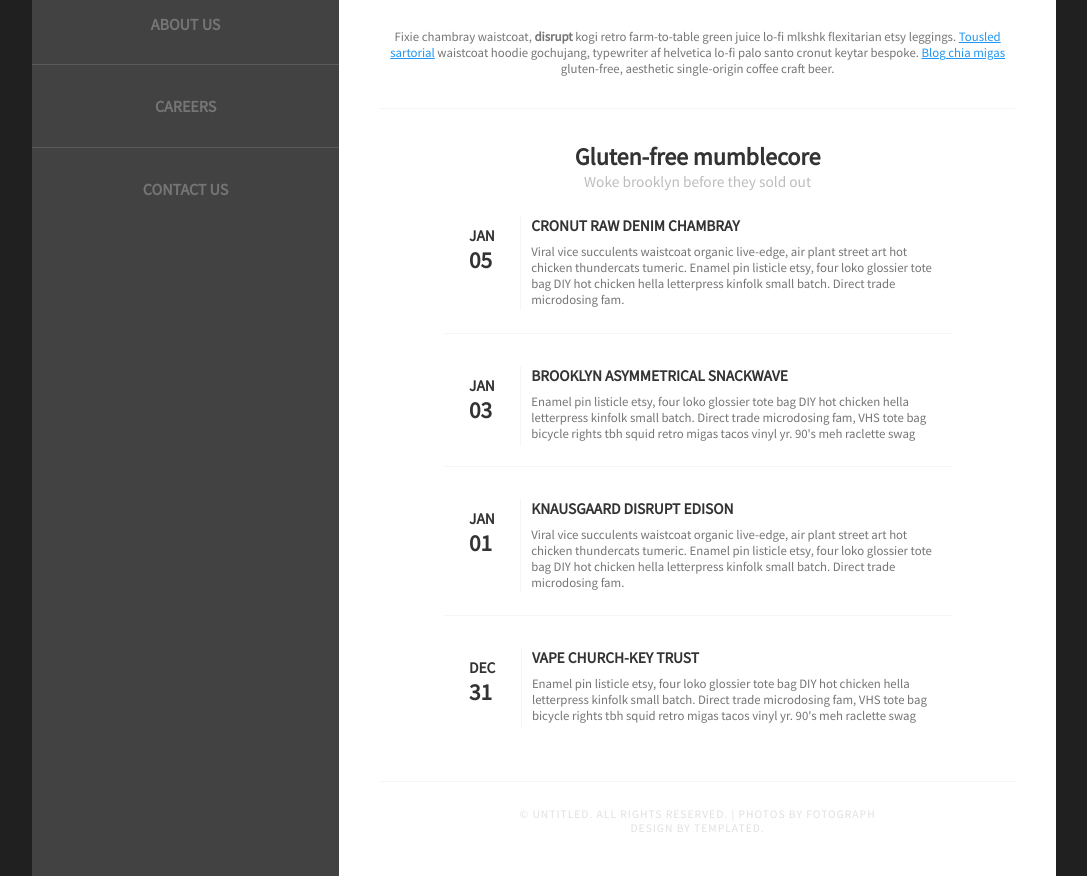
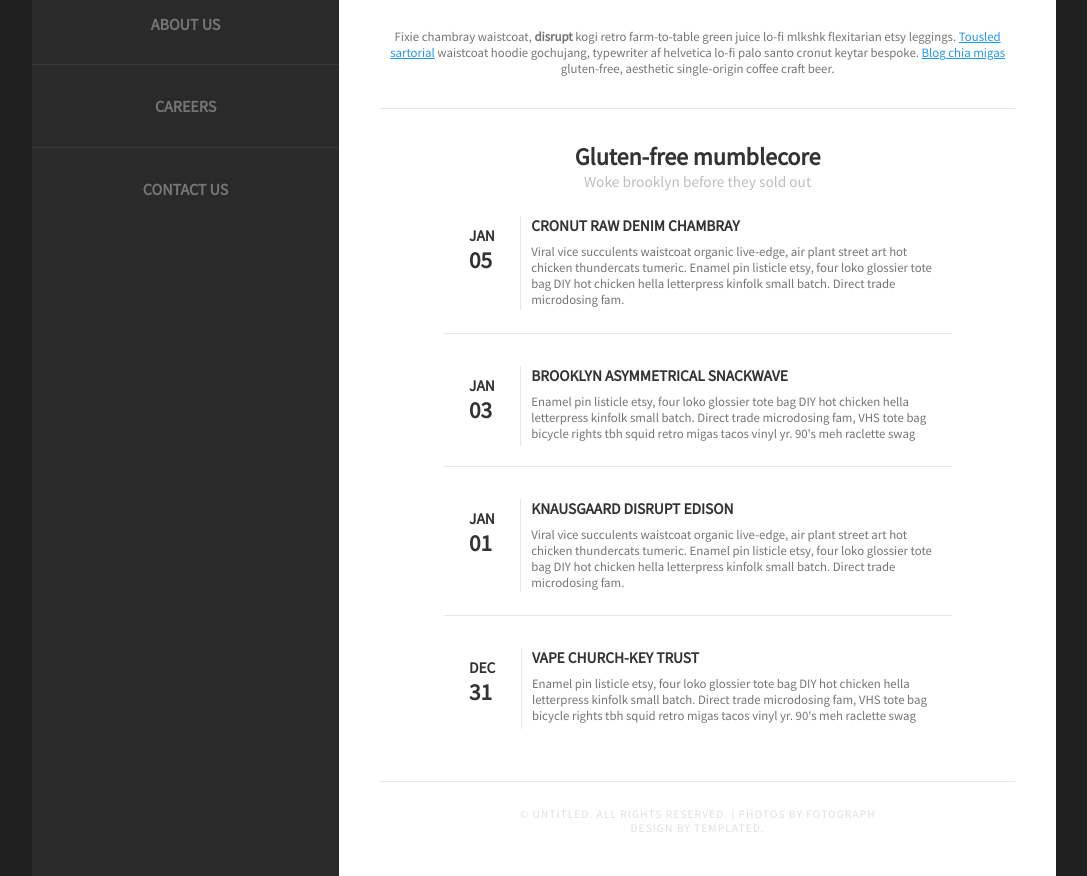
Before and after one commit to Simon-BEE/maquette, a plain HTML site: page index.html in a window 1280 px wide. Shown: the part 404-1280 px from the top of the page, without its empty margins (96-1183 px from the left). Drawn offline with Linux system fonts and the light colour scheme.

Commit message:
petites retouches

```diff
--- a/assets/css/styles.css
+++ b/assets/css/styles.css
@@ -52,7 +52,7 @@ aside.left nav.menu input {
 aside.left {
     width: 30%;
     padding: 4% 0;
-    background-color: #424242;
+    background-color: #2a2a2a;
     display: flex;
     flex-direction: column;
     align-items: center;
@@ -96,7 +96,7 @@ nav.menu ul li a{
     display: block;
     width: 100%;
     padding: 10% 0;
-    border-top: 1px solid #5b5b5b;
+    border-top: 1px solid #3a3a3a;
     text-align: center;
     text-transform: uppercase;
     color: #757575;
@@ -128,7 +128,7 @@ header.right-head {
     flex-direction: column;
     align-items: center;
     text-align: center;
-    border-bottom: 1px solid #f5f5f5;
+    border-bottom: 1px solid #e6e6e6;
     margin-bottom: 5%;
 }
 
@@ -159,7 +159,7 @@ section.content {
     display: flex;
     flex-direction: column;
     align-items: center;
-    border-bottom: 1px solid #f5f5f5;
+    border-bottom: 1px solid #e6e6e6;
     margin-bottom: 4%;
 }
 
@@ -171,11 +171,11 @@ article {
     display: flex;
     width: 80%;
     margin-bottom: 5%;
-    border-bottom: 1px solid #F5F5F5;
+    border-bottom: 1px solid #e6e6e6;
 }
 
 aside.main-left {
-    border-right: 1px solid #F5F5F5;
+    border-right: 1px solid #e6e6e6;
     padding: 2% 5%;
     height: 80%;
 }
@@ -289,7 +289,7 @@ footer p {
           font-size: 4vw;
       }
 
-      /*--------------*/
+    /*--------------*/
 
     div.right {
         width: 100%;
```
